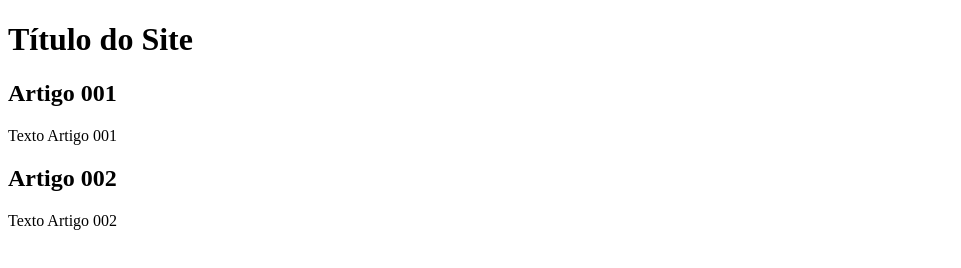
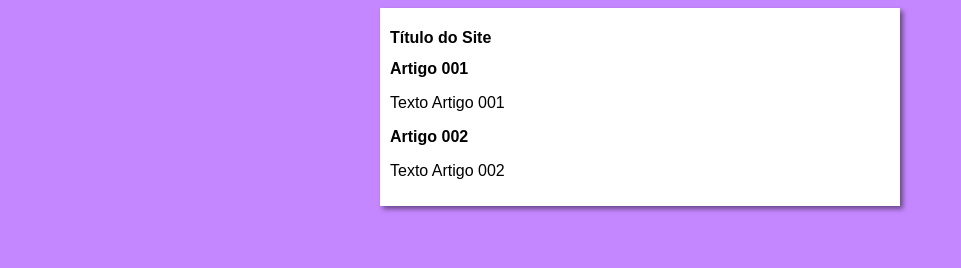
Before and after one commit to Ramon-Yuri/projeto-site, a plain HTML site: page index.html in a window 1280 px wide. Shown: the whole page, without its empty margins (0-961 px from the left). Drawn offline with Linux system fonts and the light colour scheme.

Commit message:
iniciei o design

```diff
--- /dev/null
+++ b/estilos/style.css
@@ -0,0 +1,16 @@
+* {
+    font-family: Arial, Helvetica, sans-serif;
+    font-size: 16px;
+}
+
+body {
+     background-color: rgb(197, 135, 255);
+}
+
+main {
+    background-color: white;
+    width: 500px;
+    margin: auto;
+    padding: 10px;
+    box-shadow: 3px 3px 5px rgba(0, 0, 0, 0.473);
+}
--- a/index.html
+++ b/index.html
@@ -4,6 +4,7 @@
     <meta charset="UTF-8">
     <meta name="viewport" content="width=device-width, initial-scale=1.0">
     <title>Título do Site</title>
+    <link rel="stylesheet" href="estilos/style.css">
 </head>
 <body>
     <main>
```
